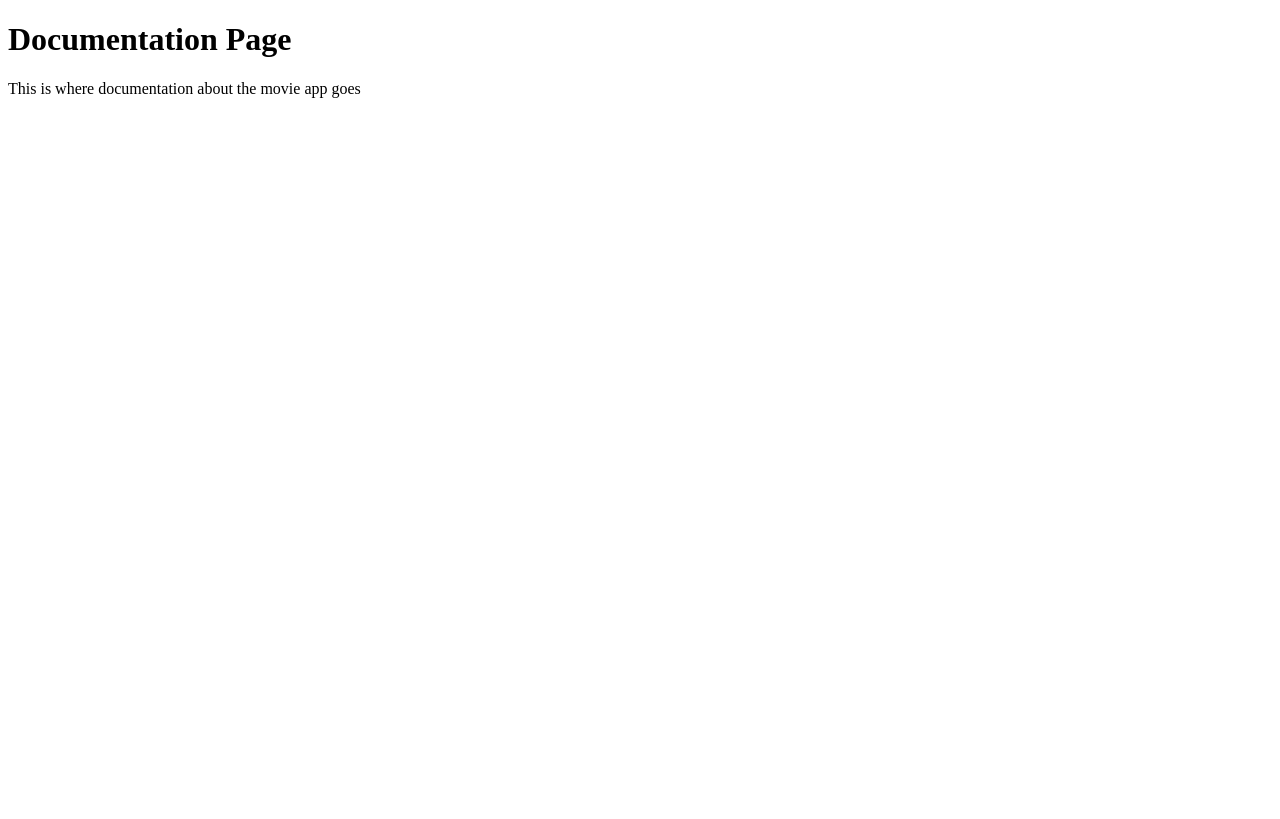
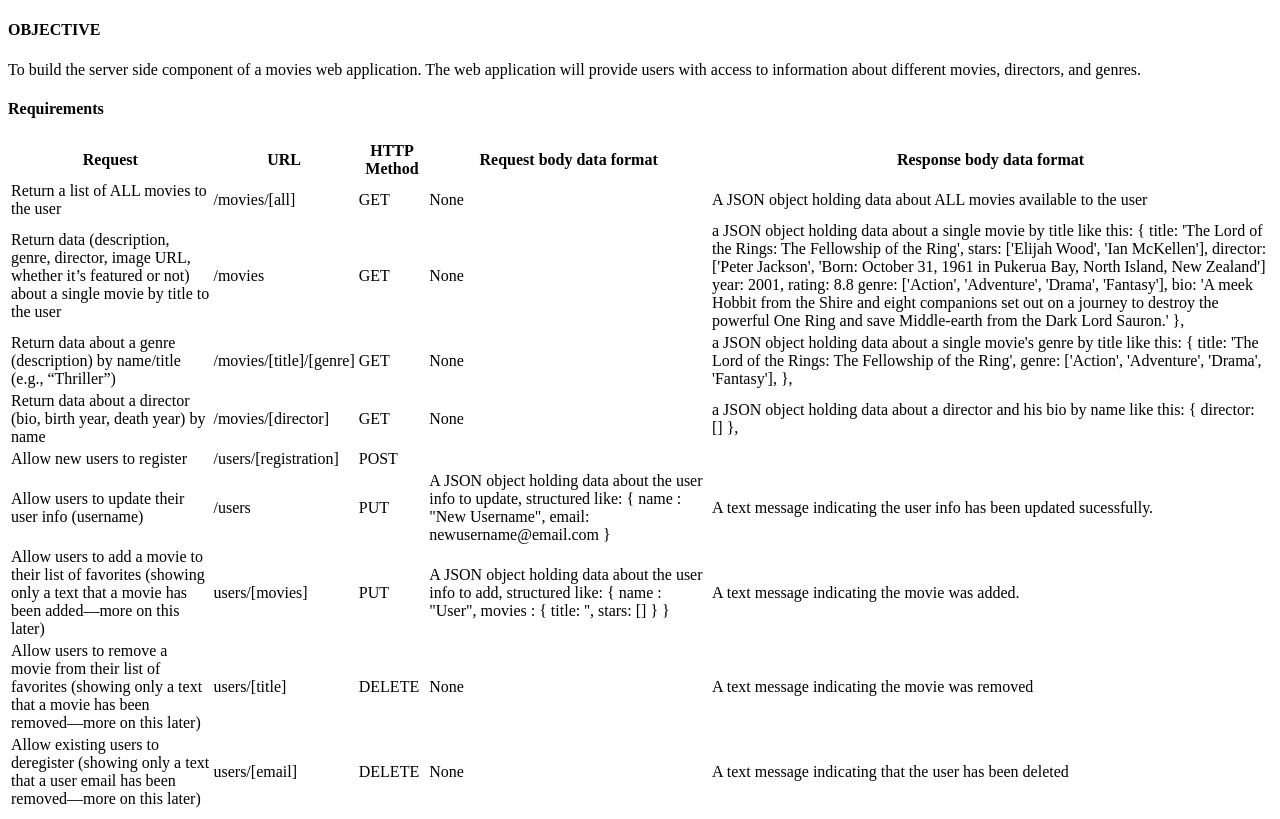
Before and after one commit to vaishnavaohio/Movie-API, a website: page public/documentation.html in a window 1280 px wide. Drawn offline with Linux system fonts and the light colour scheme.

Commit message:
Task 2.5 Edits
If commited a change was made to task 2.5

```diff
--- a/public/documentation.html
+++ b/public/documentation.html
@@ -1,11 +1,157 @@
 <!DOCTYPE html>
-<html lang="en" dir="ltr">
-    <head>
-        <meta charset="utf-8">
-        <title>DOCUMENTATION</title>
-    </head>
-    <body>
-        <h1>Documentation Page</h1>
-        <p>This is where documentation about the movie app goes</p>
-    </body>
+<html lang="en">
+
+<head>
+    <meta charset="UTF-8">
+    <meta name="viewport" content="width=device-width, initial-scale=1.0">
+    <title>Movie API</title>
+</head>
+
+<body>
+
+    <h4>OBJECTIVE</h4>
+    <p>
+        To build the server­ side component of a movies web application. The web application will
+        provide users with access to information about different movies, directors, and genres.
+    </p>
+
+
+    <h4>Requirements</h4>
+
+    <table class="url_endpoints">
+        <tr>
+            <th>Request</th>
+            <th>URL</th>
+            <th>HTTP Method</th>
+            <th>Request body data format</th>
+            <th>Response body data format</th>
+        </tr>
+        <tr>
+            <td>Return a list of ALL movies to the user</td>
+            <td>/movies/[all]</td>
+            <td>GET</td>
+            <td>None</td>
+            <td>
+                A JSON object holding data about ALL movies available to the user
+            </td>
+        </tr>
+        <tr>
+            <td>Return data (description, genre, director, image URL, whether it’s featured or not) about a single movie
+                by
+                title to the user</td>
+            <td>/movies</td>
+            <td>GET</td>
+            <td>None</td>
+            <td>
+                a JSON object holding data about a single movie by title like this:
+                {
+                title: 'The Lord of the Rings: The Fellowship of the Ring',
+                stars: ['Elijah Wood', 'Ian McKellen'],
+                director: ['Peter Jackson', 'Born: October 31, 1961 in Pukerua Bay, North Island, New Zealand']
+                year: 2001,
+                rating: 8.8
+                genre: ['Action', 'Adventure', 'Drama', 'Fantasy'],
+                bio: 'A meek Hobbit from the Shire and eight companions set out on a journey to destroy the powerful One
+                Ring and save Middle-earth from the Dark Lord Sauron.'
+                },
+
+            </td>
+        </tr>
+        <tr>
+            <td>Return data about a genre (description) by name/title (e.g., “Thriller”)</td>
+            <td>/movies/[title]/[genre]</td>
+            <td>GET</td>
+            <td>None</td>
+            <td>
+                a JSON object holding data about a single movie's genre by title like this:
+                {
+                title: 'The Lord of the Rings: The Fellowship of the Ring',
+                genre: ['Action', 'Adventure', 'Drama', 'Fantasy'],
+                },
+            </td>
+        </tr>
+        <tr>
+            <td>Return data about a director (bio, birth year, death year) by name</td>
+            <td>/movies/[director]</td>
+            <td>GET</td>
+            <td>None</td>
+            <td>
+                a JSON object holding data about a director and his bio by name like this:
+                {
+                director: []
+                },
+            </td>
+        </tr>
+        <tr>
+            <td>Allow new users to register</td>
+            <td>/users/[registration]</td>
+            <td>POST</td>
+            <td></td>
+            <td></td>
+        </tr>
+
+        <tr>
+            <td>Allow users to update their user info (username)</td>
+            <td>/users</td>
+            <td>PUT</td>
+            <td>
+                A JSON object holding data about the user info to update, structured like:
+                {
+                name : "New Username",
+                email: newusername@email.com
+                }
+            </td>
+            <td>
+                A text message indicating the user info has been updated sucessfully.
+            </td>
+        </tr>
+        <tr>
+            <td>Allow users to add a movie to their list of favorites (showing only a text that a movie has been
+                added—more
+                on this later)</td>
+            <td>users/[movies]</td>
+            <td>PUT</td>
+            <td>
+                A JSON object holding data about the user info to add, structured like:
+                {
+                name : "User",
+                movies : {
+                title: '',
+                stars: []
+                }
+                }
+            </td>
+            <td>
+                A text message indicating the movie was added.
+            </td>
+        </tr>
+        <tr>
+            <td>
+                Allow users to remove a movie from their list of favorites (showing only a text that a movie has been
+                removed—more on this later)
+            </td>
+            <td>users/[title]</td>
+            <td>DELETE</td>
+            <td>None</td>
+            <td>
+                A text message indicating the movie was removed
+            </td>
+        </tr>
+        <tr>
+            <td>
+                Allow existing users to deregister (showing only a text that a user email has been removed—more on this
+                later)
+            </td>
+            <td>users/[email]</td>
+            <td>DELETE</td>
+            <td>None</td>
+            <td>
+                A text message indicating that the user has been deleted
+            </td>
+        </tr>
+
+    </table>
+
+</body>
+
 </html>
```
Also changed, not shown: documentation.html (deleted, +0 -155 lines).
